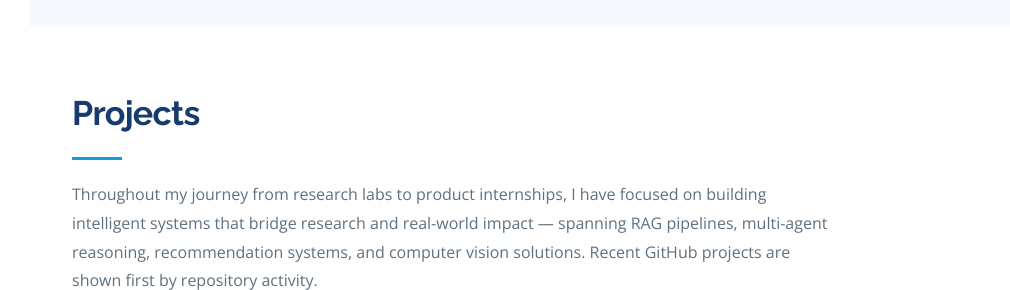
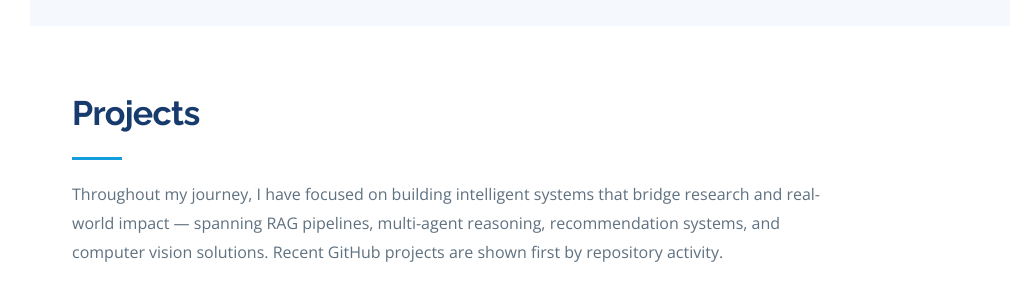
Before and after one commit to Prateekkumar12345/Prateekkumar12345.github.io, a plain HTML site: page index.html in a window 1280 px wide. Shown: the part 3949-4239 px from the top of the page, without its empty margins (270-1280 px from the left). Drawn offline with nearby package versions, Linux system fonts and the light colour scheme.

Commit message:
Update index.html

```diff
--- a/index.html
+++ b/index.html
@@ -457,7 +457,7 @@ section{padding:60px 0;overflow:hidden}
     <div class="container">
       <div class="section-title">
         <h2>Projects</h2>
-        <p>Throughout my journey from research labs to product internships, I have focused on building intelligent systems that bridge research and real-world impact — spanning RAG pipelines, multi-agent reasoning, recommendation systems, and computer vision solutions. Recent GitHub projects are shown first by repository activity.</p>
+        <p>Throughout my journey, I have focused on building intelligent systems that bridge research and real-world impact — spanning RAG pipelines, multi-agent reasoning, recommendation systems, and computer vision solutions. Recent GitHub projects are shown first by repository activity.</p>
       </div>
 
 
```
